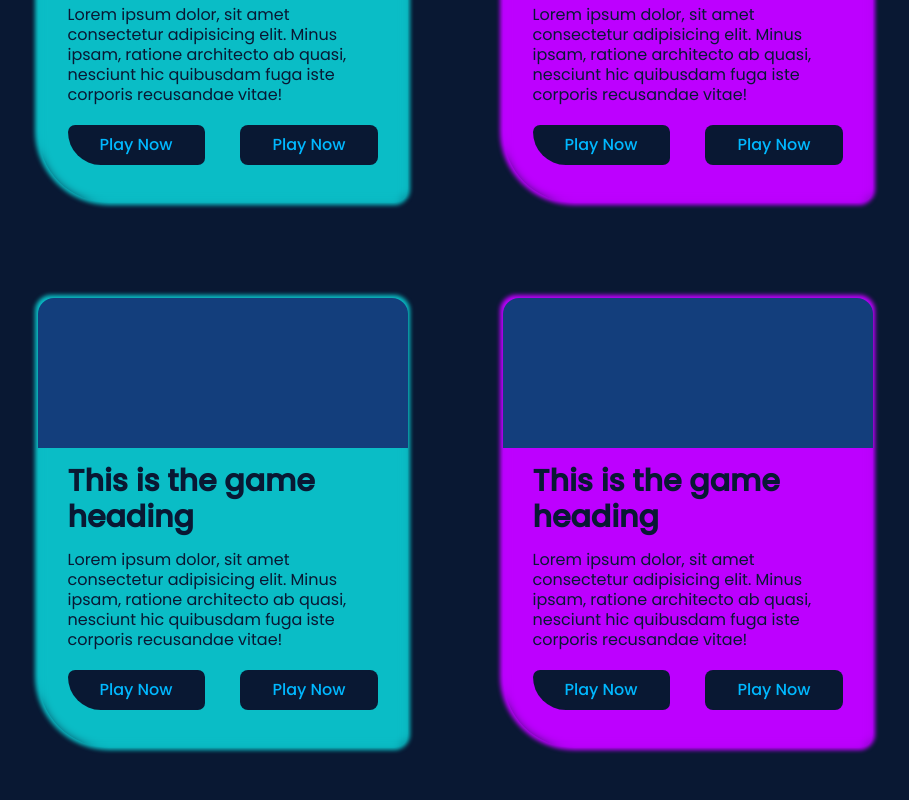
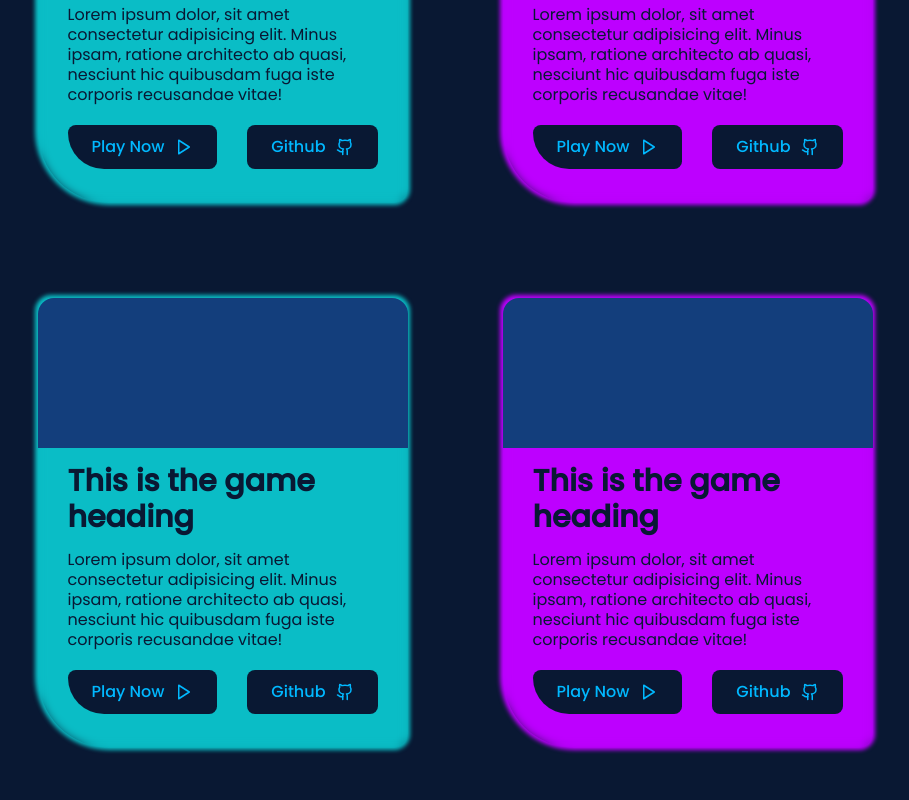
Before and after one commit to coderKrysio/code-playground, a Next.js app: page / in a window 1280 px wide. Shown: the part 1360-2160 px from the top of the page, without its empty margins (185-1094 px from the left). Built offline with nearby package versions, Linux system fonts and the light colour scheme.

Commit message:
added icons on the buttons

```diff
--- a/components/Game-Card.tsx
+++ b/components/Game-Card.tsx
@@ -1,3 +1,5 @@
+import { Github, Play } from "lucide-react";
+
 export const GameCard = ({
     purple = false,
 }: {
@@ -21,11 +23,11 @@ export const GameCard = ({
                     quibusdam fuga iste corporis recusandae vitae!
                 </div>
                 <div className="px-[30px] w-full mt-[5px] flex justify-between items-center">
-                    <button className="py-2 px-8 rounded-es-[37px] rounded-lg font-medium bg-[#091833] text-[#00b8ff]">
-                        Play Now
+                    <button className="py-[10px] px-6 rounded-es-[37px] rounded-lg flex items-center gap-[10px] font-medium group bg-[#091833] text-[#00b8ff]">
+                        Play Now <Play width={18} height={18} className="group-hover:fill-[#00b8ff] transition-colors" />
                     </button>
-                    <button className="py-2 px-8 rounded-lg font-medium bg-[#091833] text-[#00b8ff]">
-                        Play Now
+                    <button className="py-[10px] px-6 rounded-lg font-medium flex items-center gap-[10px] group bg-[#091833] text-[#00b8ff]">
+                        Github <Github width={18} height={18} className="group-hover:fill-[#00b8ff] transition-colors" />
                     </button>
                 </div>
             </div>
```
